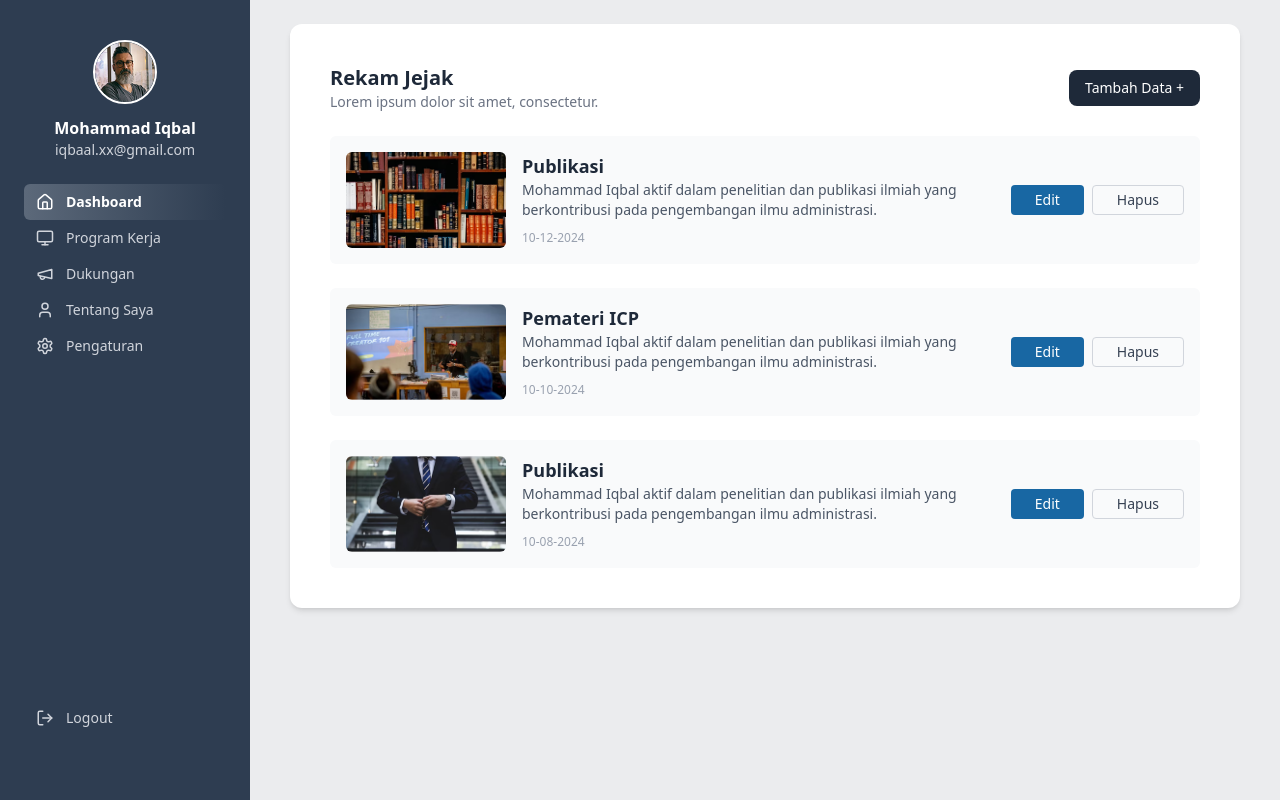
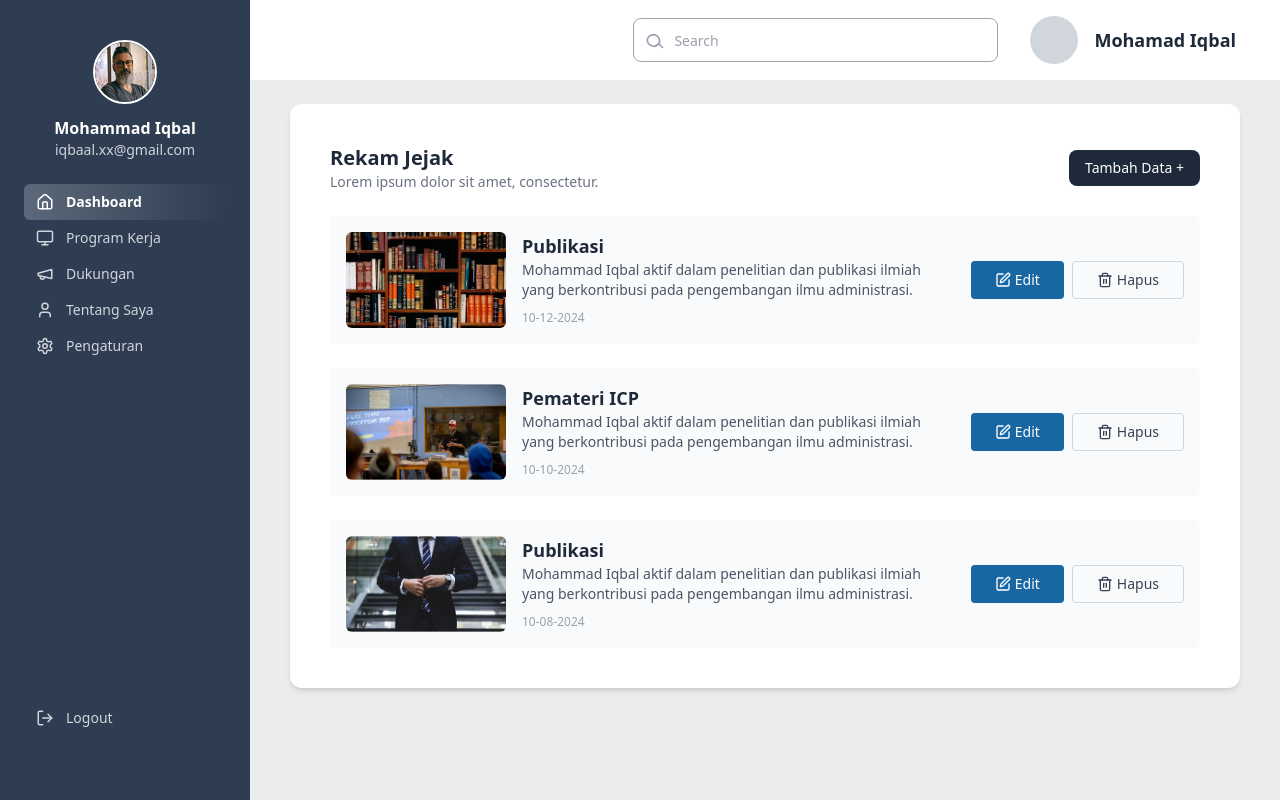
Before and after one commit to Yoga838/project_ub, a React (Vite) app: page /dashboard/tentangsaya in a window 1280 px wide. Built offline with nearby package versions, Linux system fonts and the light colour scheme.

Commit message:
update : list rekam jejak

```diff
--- a/src/pages/dashboard/pagesRekamJejak/index.jsx
+++ b/src/pages/dashboard/pagesRekamJejak/index.jsx
@@ -4,6 +4,7 @@ import { Link } from "react-router-dom";
 import publikasi from "../../../assets/publikasiIMG.png";
 import pemateri from "../../../assets/pemateriIMG.png";
 import publikasi2 from "../../../assets/ketpenIMG.png";
+import Header from "../../../component/dashboard/header";
 
 export default function PagesTentangSaya() {
   const [dataTentangSaya] = useState([
@@ -31,8 +32,13 @@ export default function PagesTentangSaya() {
   ]);
 
   return (
+    <>
+      {/* Header */}
+      <Header />
+
+      {/* Konten utama */}
       <div className="p-4 mx-2 my-6 bg-white shadow-md sm:p-6 lg:p-10 rounded-xl sm:mx-4 lg:mx-10">
-      {/* Header */}
+        {/* Title & Button */}
         <div className="flex flex-col items-start justify-between gap-4 mb-6 sm:flex-row sm:items-center">
           <div>
             <h1 className="text-xl font-semibold text-gray-800">Rekam Jejak</h1>
@@ -67,16 +73,17 @@ export default function PagesTentangSaya() {
                 <span className="text-xs text-gray-400">{item.date}</span>
               </div>
               <div className="flex w-full gap-2 mt-3 md:mt-0 md:w-auto">
-              <button className="flex items-center justify-center gap-1 w-full md:w-auto px-6 py-1 text-sm text-white bg-[#1867A3] rounded hover:bg-[#145b91]">
-                Edit
+                <button className="flex items-center justify-center gap-1 w-full md:w-auto px-6 py-2 text-sm text-white bg-[#1867A3] rounded hover:bg-[#145b91]">
+                  <SquarePen size={16} /> Edit
                 </button>
-              <button className="flex items-center justify-center w-full gap-1 px-6 py-1 text-sm text-gray-700 border border-gray-300 rounded md:w-auto hover:bg-gray-100">
-                Hapus
+                <button className="flex items-center justify-center w-full gap-1 px-6 py-2 text-sm text-gray-700 border border-gray-300 rounded md:w-auto hover:bg-gray-100">
+                  <Trash2 size={16} /> Hapus
                 </button>
               </div>
             </div>
           ))}
         </div>
       </div>
+    </>
   );
 }
```
Lines whose indentation alone changed are shown as unchanged.
